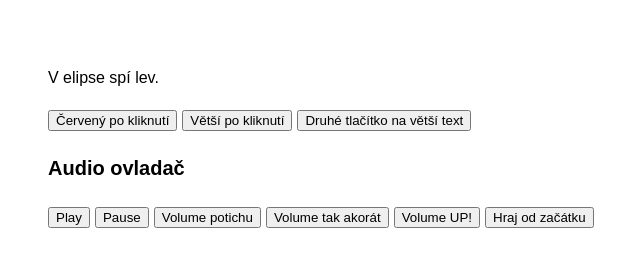
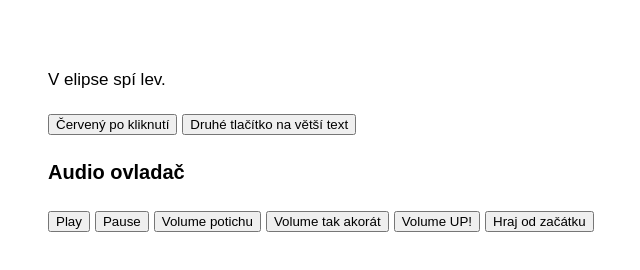
Before and after one commit to DenisaFantova/lekce2-udalosti-api, a plain HTML site: page index.html in a window 1280 px wide. Both pictures are taken after a click on the button "Druhé tlačítko na větší text". Shown: the whole page, without its empty margins (2-642 px from the left). Drawn offline with Linux system fonts and the light colour scheme.

Commit message:
Úkol 1 hotov, Úkol 2 hotov, Úkol 3 hotov

```diff
--- a/index.html
+++ b/index.html
@@ -9,7 +9,7 @@
 </head>
 <body>
 
-	<p class="odstavec" onmouseover="tucnyText()" onmouseout="normalniText()">
+	<p style="font-size: 16px" onmouseover="tucnyText()" onmouseout="normalniText()">
 		V elipse spí lev.
 	</p>
 
@@ -17,10 +17,7 @@
 		Červený po kliknutí
 	</button>
 
-	<button onclick="vetsiText()">
-		Větší po kliknutí
-	</button>
-	<button onclick="zvetsitPismo()">
+	<button onclick="zvetsitPismo(event)">
 		Druhé tlačítko na větší text
 	</button>
 
--- a/main.js
+++ b/main.js
@@ -1,6 +1,6 @@
 // tady je místo pro náš program
 
-let odstavec = document.querySelector('.odstavec');
+let odstavec = document.querySelector('p');
 
 let tlacitko = document.querySelector('button');
 
@@ -26,23 +26,11 @@ function cervenyText() {
 ÚKOL 2
 ----------------------------------------------------------*/
 
-function vetsiText() {
-    odstavec.classList.add('vetsi-text');
+ function zvetsitPismo() {
+    let velikostPisma = parseInt(odstavec.style.fontSize);
+    let vetsiPismo = velikostPisma + 1 + 'px';
+    odstavec.style.fontSize = vetsiPismo;
 }
-
-
-function zvetsitPismo() {
-    let velikostPisma = parseInt(odstavec.style.fontSize);
-    let vetsiPismo = velikostPisma + 1;
-    return odstavec.style.fontSize = 'vetsiPismo';
-    console.log(vetsiPismo); //test
-}
-
-
-
-// od Filipa
-// onclick="zvetsitPismo('.odstavec', 1);"
-// parseInt(element.style.fontSize);
 
 
 /*----------------------------------------------------------
@@ -53,6 +41,7 @@ function zvetsitPismo() {
 *
 * @param {string} elementSelector
 */
+
 
 function prehraj(elementSelector) {
     let audioElement = document.querySelector(elementSelector);
@@ -111,7 +100,6 @@ Funkce, která vrátí na začátek předaný prvek a začne hrát, i pokud je p
 * @param {string} elementSelector
 */
 
-
 function odzacatku(elementSelector) {
     let audioElement = document.querySelector(elementSelector);
     audioElement.currentTime = 0;
--- a/style.css
+++ b/style.css
@@ -21,11 +21,6 @@ body {
 	color: black;
 }
 
-
-.odstavec {
-    font-size: 16px;
-}
-
 .tucny-text {
     font-weight: bold;
 }
@@ -34,10 +29,6 @@ body {
     color: red;
 }
 
-.vetsi-text {
-    font-size: 17px;
-}
-
 .audio-ovladac {
 	font-size: 20px;
 	font-weight: bold;
```
